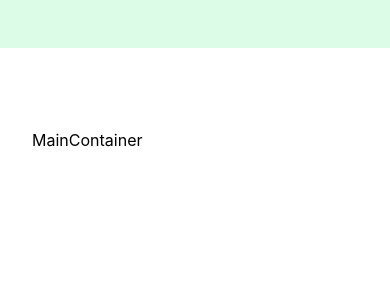
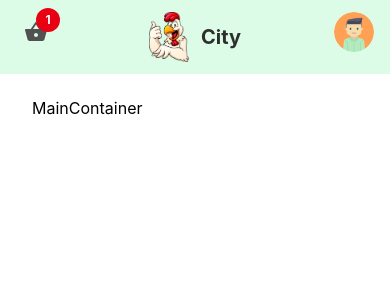
Before and after one commit to sharath-98/delicious, a React (Create React App) app: page / in a window 390 px wide. Shown: the top 300 px of the page. Built offline with nearby package versions, Linux system fonts and the light colour scheme.

Commit message:
Header for mobile-view

```diff
--- a/src/App.js
+++ b/src/App.js
@@ -10,7 +10,7 @@ function App() {
     <AnimatePresence exitBeforeEnter>
       <div className="w-screen h-screen flex flex-col">
       <Header/>
-      <main className='mt-24 p-8 w-full'>
+      <main className='mt-16 md:mt-24 p-8 w-full'>
         <Routes>
           <Route path='/' element={
             <Fragment>
--- a/src/components/Header.jsx
+++ b/src/components/Header.jsx
@@ -1,7 +1,7 @@
 import React from 'react'
 import Logo from "../img/logo.png"
 import Avatar from "../img/avatar.png"
-import {MdAdd, MdLogout, MdShoppingBasket} from "react-icons/md"
+import {MdAdd, MdApartment, MdHome, MdInfo, MdLogout, MdMenu, MdShoppingBasket} from "react-icons/md"
 import { motion } from 'framer-motion'
 import { Link } from 'react-router-dom'
 import { getAuth, signInWithPopup, GoogleAuthProvider } from "firebase/auth";
@@ -33,20 +33,34 @@ const Header = () => {
         }
     };
 
+    const handleLogout = () =>{
+        localStorage.clear();
+        dispatch({
+            type:actionType.SET_USER,
+            user:null
+        })
+        setMenu(!menu);
+
+    }
+
   return (
-    <header className='fixed z-50 w-screen p-6 px-14  bg-green-100'>
+    <header className='fixed z-50 w-screen p-3 px-4 md:px-16 md:p:6 bg-green-100'>
         <div className='hidden md:flex w-full h-full justify-between item-center'>
             <Link to='/' className='flex items-center gap-3'>
                 <img src={Logo} className='w-12 object-cover'/>
                 <p className='text-headingColor text-xl font-bold'>City</p>
             </Link>
             <div className="flex items-center gap-10">
-                <ul className='flex items-center gap-10'>
+                <motion.ul
+                initial={{opacity:0, x:200}}
+                animate={{opacity:1, x:0}}
+                exit={{opacity:0, x:200}}
+                className='flex items-center gap-10'>
                     <li className='text-base text-textColor hover:text-headingColor duration-100 transition-all cursor-pointer ease-in-out'>Menu</li>
                     <li className='text-base text-textColor hover:text-headingColor duration-100 transition-all cursor-pointer ease-in-out'>Home</li>
                     <li  className='text-base text-textColor hover:text-headingColor duration-100 transition-all cursor-pointer ease-in-out'>Location</li>
                     <li className='text-base text-textColor hover:text-headingColor duration-100 transition-all cursor-pointer ease-in-out'>About Us</li>
-                </ul>
+                </motion.ul>
                 <div className='relative flex items-center justify-center '>
                     <MdShoppingBasket className=' text-textColor cursor-pointer text-2xl'/>
                     <div className='w-6 h-6 rounded-full bg-cartNumBg flex items-center justify-center absolute -top-3.5 -right-2'>
@@ -71,7 +85,7 @@ const Header = () => {
                                     </Link>
                                 )
                             }
-                            <p className='px-4 py-1 flex items-center gap-3 cursor-pointer hover:bg-green-100'><MdLogout/>Logout</p>
+                            <p className='px-4 py-1 flex items-center gap-3 cursor-pointer hover:bg-green-100' onClick={handleLogout}><MdLogout/>Logout</p>
                         </div>
                         )
                     }
@@ -79,8 +93,48 @@ const Header = () => {
             </div>
         </div>
         {/* For mobile view */}
-        <div className='flex md:hidden w-full h-full'>
+        <div className='flex md:hidden w-full h-full items-start justify-between'>
+            <div  className='relative w-10 h-10 flex items-center justify-center '>
+                <MdShoppingBasket className=' text-textColor cursor-pointer text-2xl'/>
+                <div className='w-6 h-6 rounded-full bg-cartNumBg flex items-center justify-center absolute -top-1 -right-1'>
+                    <p className='text-xs text-white font-bold'>1</p>
+                </div>
+            </div>
+            <Link to='/' className='flex items-center gap-3'>
+                <img src={Logo} className='w-10 object-cover'/>
+                <p className='text-headingColor text-xl font-bold'>City</p>
+            </Link>
 
+            <motion.div
+                initial={{opacity:0, scale:0.6}}
+                animate={{opacity:1, scale:1}}
+                exit={{opacity:0, scale:0.6}}
+                className='relative'>
+                    <motion.img whileTap={{scale:0.4}} onClick ={handleLogin} className='w-10 h-10 min-w-[40px] min-h-[40px] rounded-full cursor-pointer'
+                    src={user ? user.photoURL : Avatar} alt="user_image"/>
+                    {
+                        menu && (
+                            <div
+                            className='flex flex-col gap-3 w-60 px-2 py-2 right-0.5 bg-green-200 shadow-xl rounded-lg absolute'>
+                            <ul className='px-4 py-1 flex flex-col gap-3'>
+                                <li className='py-1 flex items-center gap-3 cursor-pointer hover:bg-green-100'><MdMenu/>Menu</li>
+                                <li className='py-1 flex items-center gap-3 cursor-pointer hover:bg-green-100'><MdHome/>Home</li>
+                                <li  className='py-1 flex items-center gap-3 cursor-pointer hover:bg-green-100'><MdApartment/>Location</li>
+                                <li className='py-1 flex items-center gap-3 cursor-pointer hover:bg-green-100'><MdInfo/>About Us</li>
+                            </ul>
+                            {
+
+                                user && user.email === "sharathchander.p@gmail.com" && (
+                                    <Link to = '/newItem'>
+                                        <p className='px-4 py-1 flex items-center gap-3 cursor-pointer hover:bg-green-100'><MdAdd/>Add New Item</p>
+                                    </Link>
+                                )
+                            }
+                            <p className='px-4 py-2 flex items-center gap-3 cursor-pointer shadow-md bg-slate-200 hover:bg-slate-300' onClick={handleLogout}><MdLogout/>Logout</p>
+                        </div>
+                        )
+                    }
+                </motion.div>
         </div>
     </header>
   )
```
